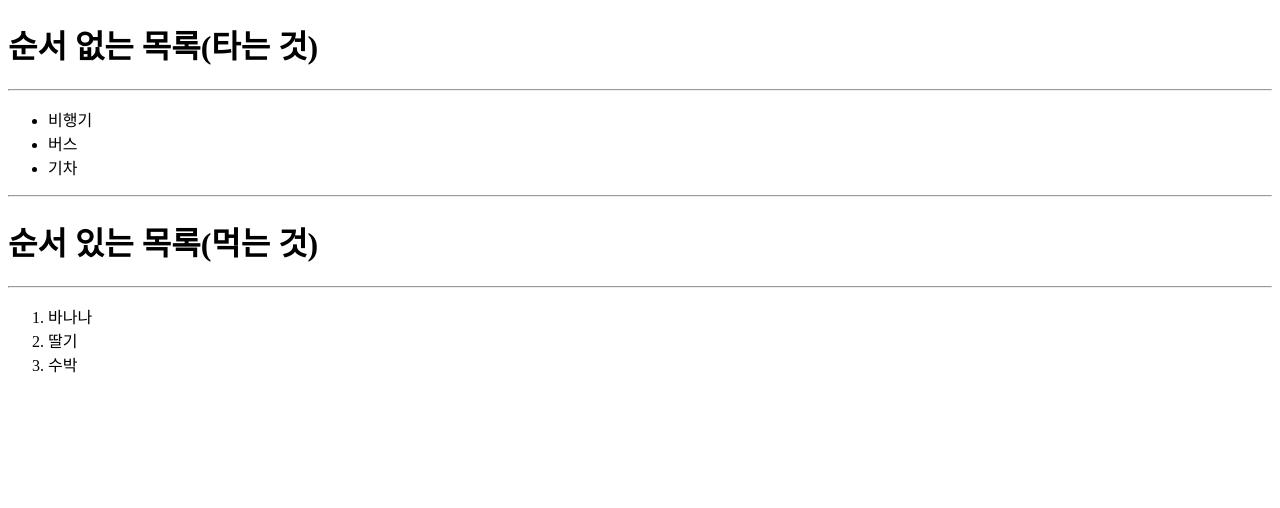
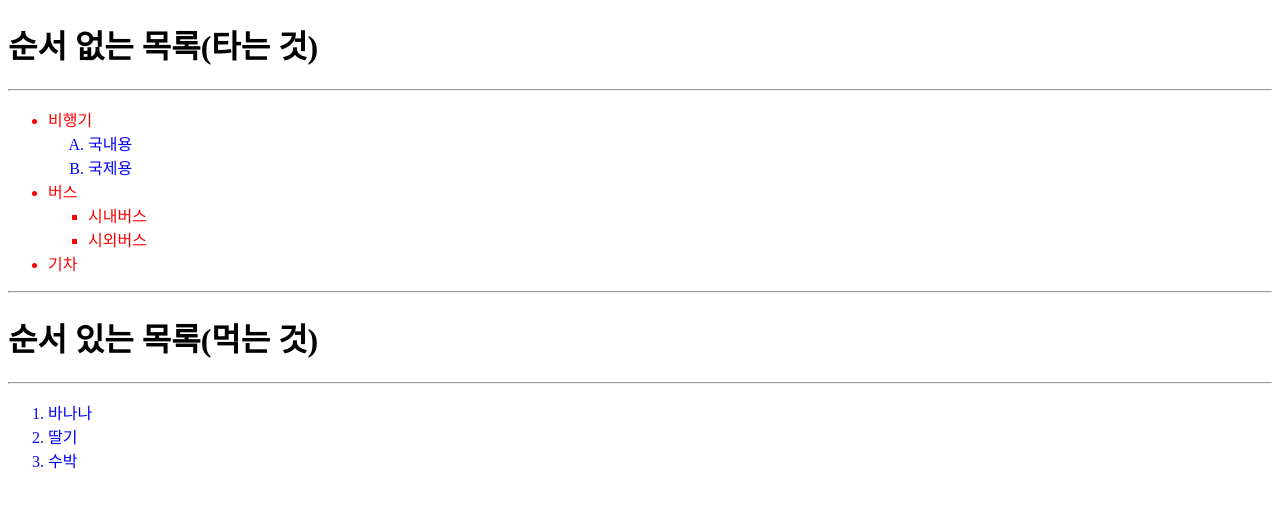
Before and after one commit to 121212hh/test, a plain HTML site: page 01_olli/index.html in a window 1280 px wide. Drawn offline with Linux system fonts and the light colour scheme.

Commit message:
Add files via upload

```diff
--- a/01_olli/index.html
+++ b/01_olli/index.html
@@ -4,13 +4,45 @@
     <meta charset="UTF-8">
     <meta name="viewport" content="width=device-width, initial-scale=1.0">
     <title>목록태그</title>
+    <style>
+        ul li{
+            color: red;
+            /* list-style: square;
+            list-style: disc; */
+        }
+        ul li ol li{
+            list-style: upper-alpha;
+        }
+        ul li ul li{
+            list-style: square;
+        }
+        ol li{
+            color: blue;
+            list-style: lower-alpha;
+            list-style: upper-roman;
+            list-style: lower-roman;
+            list-style: decimal;
+        }
+    </style>
 </head>
 <body>
     <h1>순서 없는 목록(타는 것)</h1>
     <hr>
     <ul>
-        <li>비행기</li>
-        <li>버스</li>
+        <li>
+            비행기
+            <ol>
+                <li>국내용</li>
+                <li>국제용</li>
+            </ol>
+
+        </li>
+        <li>버스
+            <ul>
+                <li>시내버스</li>
+                <li>시외버스</li>
+            </ul>
+        </li>
         <li>기차</li>
     </ul>
     <hr>
```
Also changed, not shown: 01_olli/index2.html (+0 -1 lines), 01_olli/index4.html (added, +46 -0 lines), 01_olli/index3.html (added).
